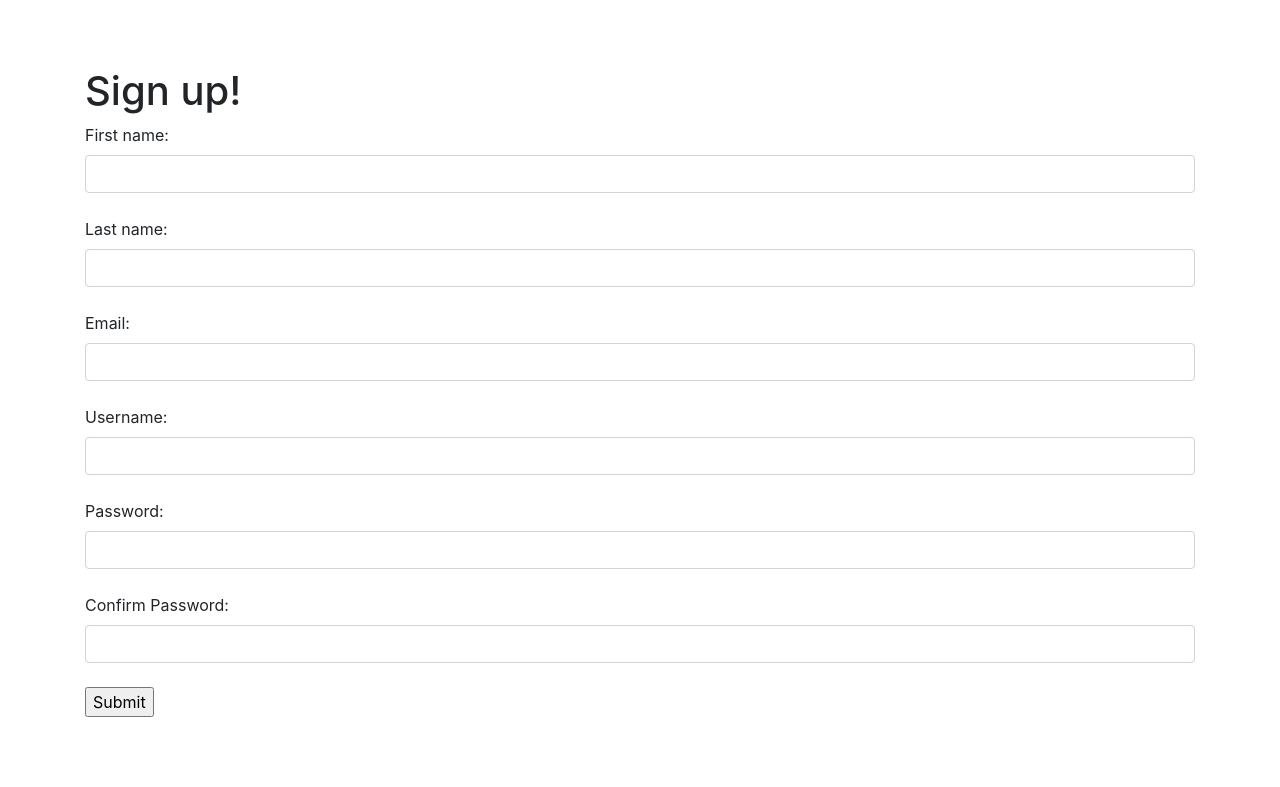
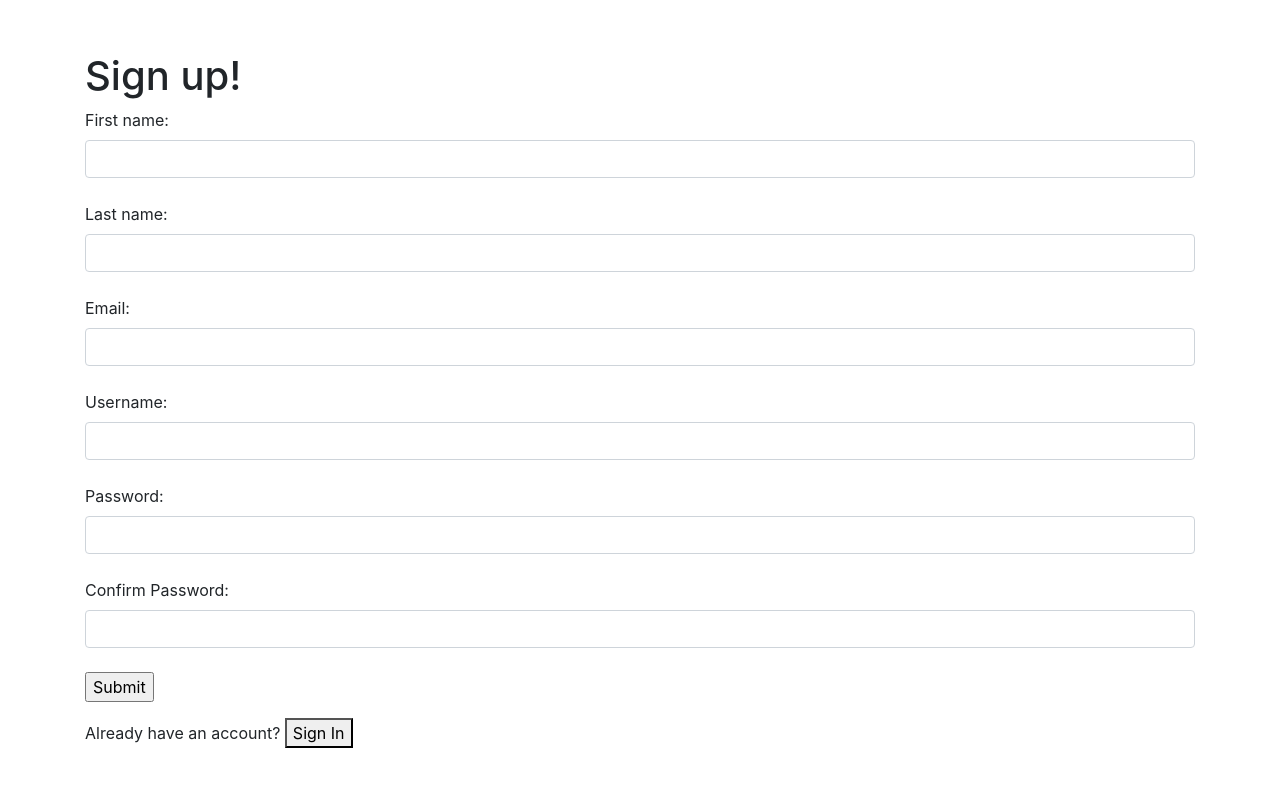
Before and after one commit to lwh4wk/ToDo-Destroyer, a PHP site: page /signup.php in a window 1280 px wide. Shown: the top 787 px of the page. Run offline with PHP 8.4, Linux system fonts and the light colour scheme.

Commit message:
Buttons for login/signup

```diff
--- a/index.php
+++ b/index.php
@@ -249,6 +249,7 @@ if ($_SERVER['REQUEST_METHOD'] == 'POST') {
             </section>
             <section id="workspace" hidden>
                 <p>Hello</p>
+
             </section>
         </main>
 
--- a/login.php
+++ b/login.php
@@ -50,6 +50,9 @@ if ($_SERVER['REQUEST_METHOD'] === 'POST') {
         <input class="form-control" type="password" id="password" name="password"><br>
         <input type="submit" value="Submit">
     </form>
-        Need an account?
+        <div>
+            Need an account?
+        <button class='btn-basic' onclick="window.location.href='signup.php'">Sign Up</button>
+        </div>
     </span>
 </div>
--- a/signup.php
+++ b/signup.php
@@ -69,5 +69,9 @@ if ($_SERVER['REQUEST_METHOD'] === 'POST') {
         <input class="form-control" type="password" id="password" name="confirm_password"><br>
         <input type="submit" value="Submit">
     </form>
+        <div>
+            Already have an account?
+        <button class='btn-basic' onclick="window.location.href='login.php'">Sign In</button>
+        </div>
     </span>
 </div>
```
